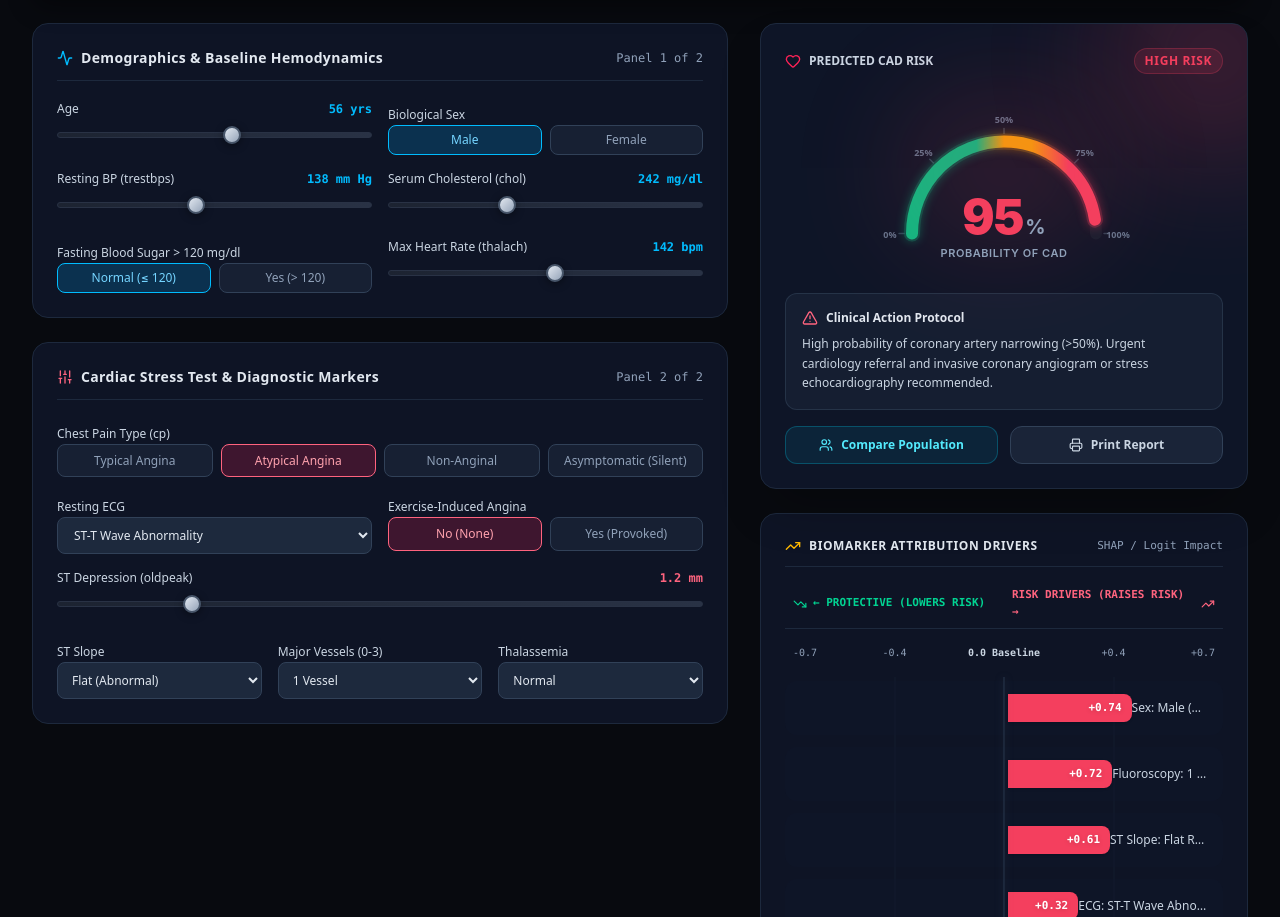
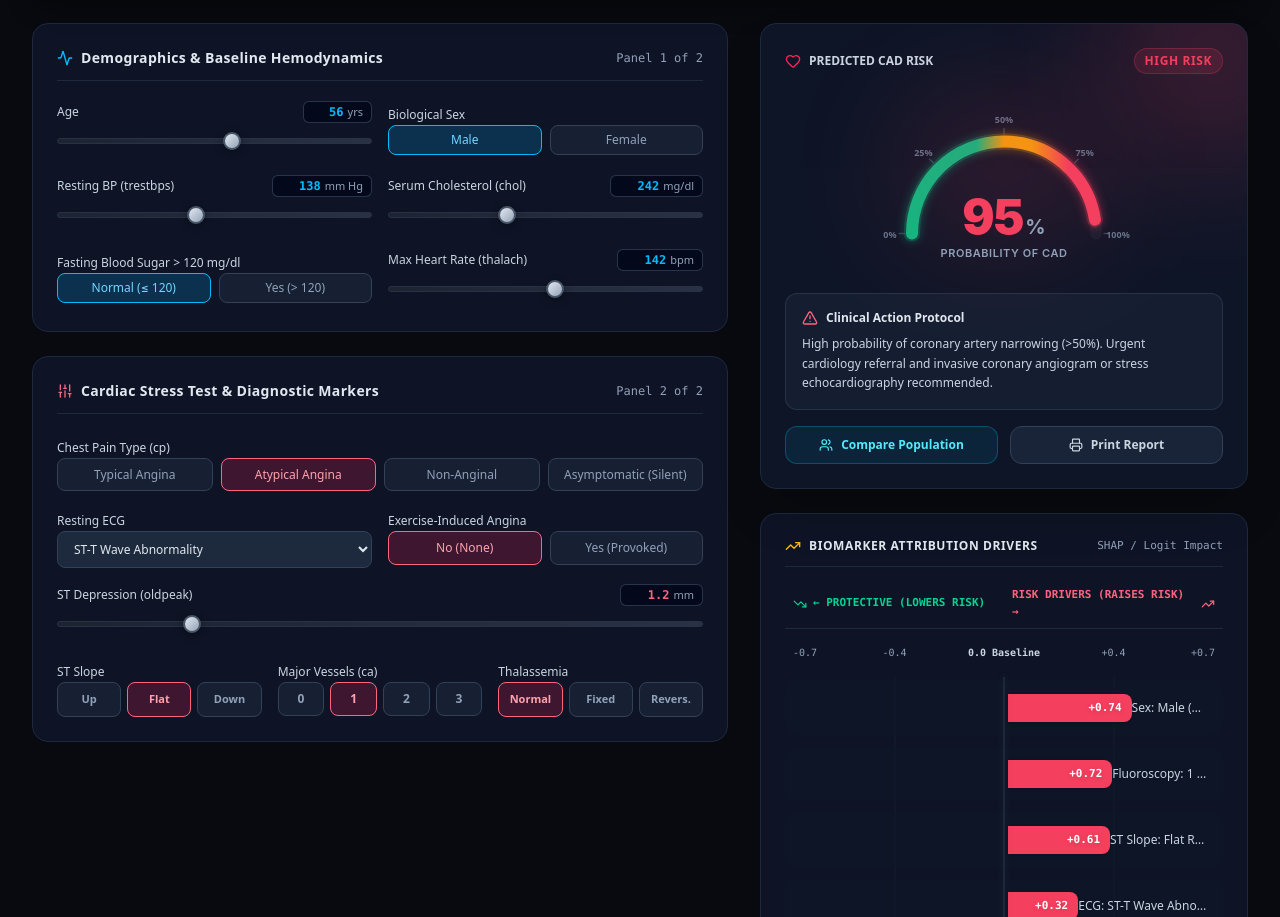
Before and after one commit to M4tyu633/heart-disease-prediction, a Next.js app: page / in a window 1280 px wide. Shown: the part 341-1258 px from the top of the page. Built offline with nearby package versions, Linux system fonts and the light colour scheme.

Commit message:
feat: direct number input boxes and tactile pill selectors for vessels and thal

```diff
--- a/src/app/page.tsx
+++ b/src/app/page.tsx
@@ -162,9 +162,19 @@ export default function HeartDiseaseApp() {
                 <div className="grid grid-cols-1 sm:grid-cols-2 gap-4">
                   {/* Age */}
                   <div className="space-y-1.5">
-                    <div className="flex justify-between text-xs">
+                    <div className="flex justify-between items-center text-xs">
                       <label className="text-slate-300 font-medium">Age</label>
-                      <span className="text-sky-400 font-mono font-bold">{patient.age} yrs</span>
+                      <div className="flex items-center gap-1 bg-slate-950/80 border border-slate-700/80 rounded-md px-2 py-0.5 focus-within:border-sky-400 transition">
+                        <input
+                          type="number"
+                          min={20}
+                          max={95}
+                          value={patient.age}
+                          onChange={(e) => setPatient({ ...patient, age: Math.min(95, Math.max(18, parseInt(e.target.value) || 0)) })}
+                          className="w-8 bg-transparent text-right font-mono font-bold text-xs text-sky-400 focus:outline-none [appearance:textfield] [&::-webkit-outer-spin-button]:appearance-none [&::-webkit-inner-spin-button]:appearance-none"
+                        />
+                        <span className="text-[11px] text-slate-400">yrs</span>
+                      </div>
                     </div>
                     <input
                       type="range"
@@ -199,9 +209,19 @@ export default function HeartDiseaseApp() {
 
                   {/* Resting Blood Pressure */}
                   <div className="space-y-1.5">
-                    <div className="flex justify-between text-xs">
+                    <div className="flex justify-between items-center text-xs">
                       <label className="text-slate-300 font-medium">Resting BP (trestbps)</label>
-                      <span className="text-sky-400 font-mono font-bold">{patient.trestbps} mm Hg</span>
+                      <div className="flex items-center gap-1 bg-slate-950/80 border border-slate-700/80 rounded-md px-2 py-0.5 focus-within:border-sky-400 transition">
+                        <input
+                          type="number"
+                          min={80}
+                          max={220}
+                          value={patient.trestbps}
+                          onChange={(e) => setPatient({ ...patient, trestbps: Math.min(240, Math.max(70, parseInt(e.target.value) || 0)) })}
+                          className="w-10 bg-transparent text-right font-mono font-bold text-xs text-sky-400 focus:outline-none [appearance:textfield] [&::-webkit-outer-spin-button]:appearance-none [&::-webkit-inner-spin-button]:appearance-none"
+                        />
+                        <span className="text-[11px] text-slate-400">mm Hg</span>
+                      </div>
                     </div>
                     <input
                       type="range"
@@ -215,9 +235,19 @@ export default function HeartDiseaseApp() {
 
                   {/* Serum Cholesterol */}
                   <div className="space-y-1.5">
-                    <div className="flex justify-between text-xs">
+                    <div className="flex justify-between items-center text-xs">
                       <label className="text-slate-300 font-medium">Serum Cholesterol (chol)</label>
-                      <span className="text-sky-400 font-mono font-bold">{patient.chol} mg/dl</span>
+                      <div className="flex items-center gap-1 bg-slate-950/80 border border-slate-700/80 rounded-md px-2 py-0.5 focus-within:border-sky-400 transition">
+                        <input
+                          type="number"
+                          min={100}
+                          max={600}
+                          value={patient.chol}
+                          onChange={(e) => setPatient({ ...patient, chol: Math.min(600, Math.max(80, parseInt(e.target.value) || 0)) })}
+                          className="w-10 bg-transparent text-right font-mono font-bold text-xs text-sky-400 focus:outline-none [appearance:textfield] [&::-webkit-outer-spin-button]:appearance-none [&::-webkit-inner-spin-button]:appearance-none"
+                        />
+                        <span className="text-[11px] text-slate-400">mg/dl</span>
+                      </div>
                     </div>
                     <input
                       type="range"
@@ -252,9 +282,19 @@ export default function HeartDiseaseApp() {
 
                   {/* Max Heart Rate */}
                   <div className="space-y-1.5">
-                    <div className="flex justify-between text-xs">
+                    <div className="flex justify-between items-center text-xs">
                       <label className="text-slate-300 font-medium">Max Heart Rate (thalach)</label>
-                      <span className="text-sky-400 font-mono font-bold">{patient.thalch} bpm</span>
+                      <div className="flex items-center gap-1 bg-slate-950/80 border border-slate-700/80 rounded-md px-2 py-0.5 focus-within:border-sky-400 transition">
+                        <input
+                          type="number"
+                          min={60}
+                          max={220}
+                          value={patient.thalch}
+                          onChange={(e) => setPatient({ ...patient, thalch: Math.min(220, Math.max(50, parseInt(e.target.value) || 0)) })}
+                          className="w-10 bg-transparent text-right font-mono font-bold text-xs text-sky-400 focus:outline-none [appearance:textfield] [&::-webkit-outer-spin-button]:appearance-none [&::-webkit-inner-spin-button]:appearance-none"
+                        />
+                        <span className="text-[11px] text-slate-400">bpm</span>
+                      </div>
                     </div>
                     <input
                       type="range"
@@ -346,9 +386,20 @@ export default function HeartDiseaseApp() {
 
                   {/* ST Depression (Oldpeak) */}
                   <div className="space-y-1.5">
-                    <div className="flex justify-between text-xs">
+                    <div className="flex justify-between items-center text-xs">
                       <label className="text-slate-300 font-medium">ST Depression (oldpeak)</label>
-                      <span className="text-rose-400 font-mono font-bold">{patient.oldpeak.toFixed(1)} mm</span>
+                      <div className="flex items-center gap-1 bg-slate-950/80 border border-slate-700/80 rounded-md px-2 py-0.5 focus-within:border-rose-400 transition">
+                        <input
+                          type="number"
+                          step="0.1"
+                          min={0}
+                          max={7.0}
+                          value={patient.oldpeak}
+                          onChange={(e) => setPatient({ ...patient, oldpeak: Math.min(7.0, Math.max(0, parseFloat(e.target.value) || 0)) })}
+                          className="w-10 bg-transparent text-right font-mono font-bold text-xs text-rose-400 focus:outline-none [appearance:textfield] [&::-webkit-outer-spin-button]:appearance-none [&::-webkit-inner-spin-button]:appearance-none"
+                        />
+                        <span className="text-[11px] text-slate-400">mm</span>
+                      </div>
                     </div>
                     <input
                       type="range"
@@ -364,44 +415,72 @@ export default function HeartDiseaseApp() {
                     {/* Slope of ST Segment */}
                     <div className="space-y-1.5">
                       <label className="text-xs font-medium text-slate-300">ST Slope</label>
-                      <select
-                        value={patient.slope}
-                        onChange={(e) => setPatient({ ...patient, slope: e.target.value as any })}
-                        className="w-full bg-slate-800 border border-slate-700 rounded-lg px-2.5 py-2 text-xs text-slate-200 focus:outline-none focus:border-rose-400"
-                      >
-                        <option value="upsloping">Upsloping (Normal)</option>
-                        <option value="flat">Flat (Abnormal)</option>
-                        <option value="downsloping">Downsloping (Severe)</option>
-                      </select>
+                      <div className="grid grid-cols-3 gap-1.5">
+                        {[
+                          { id: "upsloping", label: "Up" },
+                          { id: "flat", label: "Flat" },
+                          { id: "downsloping", label: "Down" },
+                        ].map((s) => (
+                          <button
+                            key={s.id}
+                            type="button"
+                            onClick={() => setPatient({ ...patient, slope: s.id as any })}
+                            className={`py-2 text-[11px] font-semibold rounded-lg border transition ${
+                              patient.slope === s.id
+                                ? "bg-rose-500/20 border-rose-400 text-rose-300"
+                                : "bg-slate-800/60 border-slate-700 text-slate-400 hover:text-slate-200"
+                            }`}
+                          >
+                            {s.label}
+                          </button>
+                        ))}
+                      </div>
                     </div>
 
                     {/* Fluoroscopy Vessels */}
                     <div className="space-y-1.5">
-                      <label className="text-xs font-medium text-slate-300">Major Vessels (0-3)</label>
-                      <select
-                        value={patient.ca}
-                        onChange={(e) => setPatient({ ...patient, ca: e.target.value as any })}
-                        className="w-full bg-slate-800 border border-slate-700 rounded-lg px-2.5 py-2 text-xs text-slate-200 focus:outline-none focus:border-rose-400"
-                      >
-                        <option value="0.0">0 Vessels</option>
-                        <option value="1.0">1 Vessel</option>
-                        <option value="2.0">2 Vessels</option>
-                        <option value="3.0">3 Vessels</option>
-                      </select>
+                      <label className="text-xs font-medium text-slate-300">Major Vessels (ca)</label>
+                      <div className="grid grid-cols-4 gap-1.5">
+                        {["0.0", "1.0", "2.0", "3.0"].map((v) => (
+                          <button
+                            key={v}
+                            type="button"
+                            onClick={() => setPatient({ ...patient, ca: v as any })}
+                            className={`py-2 text-xs font-bold rounded-lg border transition ${
+                              patient.ca === v
+                                ? "bg-rose-500/20 border-rose-400 text-rose-300"
+                                : "bg-slate-800/60 border-slate-700 text-slate-400 hover:text-slate-200"
+                            }`}
+                          >
+                            {v.split(".")[0]}
+                          </button>
+                        ))}
+                      </div>
                     </div>
 
                     {/* Thalassemia */}
                     <div className="space-y-1.5">
                       <label className="text-xs font-medium text-slate-300">Thalassemia</label>
-                      <select
-                        value={patient.thal}
-                        onChange={(e) => setPatient({ ...patient, thal: e.target.value as any })}
-                        className="w-full bg-slate-800 border border-slate-700 rounded-lg px-2.5 py-2 text-xs text-slate-200 focus:outline-none focus:border-rose-400"
-                      >
-                        <option value="normal">Normal</option>
-                        <option value="fixed defect">Fixed Defect</option>
-                        <option value="reversable defect">Reversible Defect</option>
-                      </select>
+                      <div className="grid grid-cols-3 gap-1.5">
+                        {[
+                          { id: "normal", label: "Normal" },
+                          { id: "fixed defect", label: "Fixed" },
+                          { id: "reversable defect", label: "Revers." },
+                        ].map((th) => (
+                          <button
+                            key={th.id}
+                            type="button"
+                            onClick={() => setPatient({ ...patient, thal: th.id as any })}
+                            className={`py-2 text-[11px] font-semibold rounded-lg border transition ${
+                              patient.thal === th.id
+                                ? "bg-rose-500/20 border-rose-400 text-rose-300"
+                                : "bg-slate-800/60 border-slate-700 text-slate-400 hover:text-slate-200"
+                            }`}
+                          >
+                            {th.label}
+                          </button>
+                        ))}
+                      </div>
                     </div>
                   </div>
                 </div>
```
